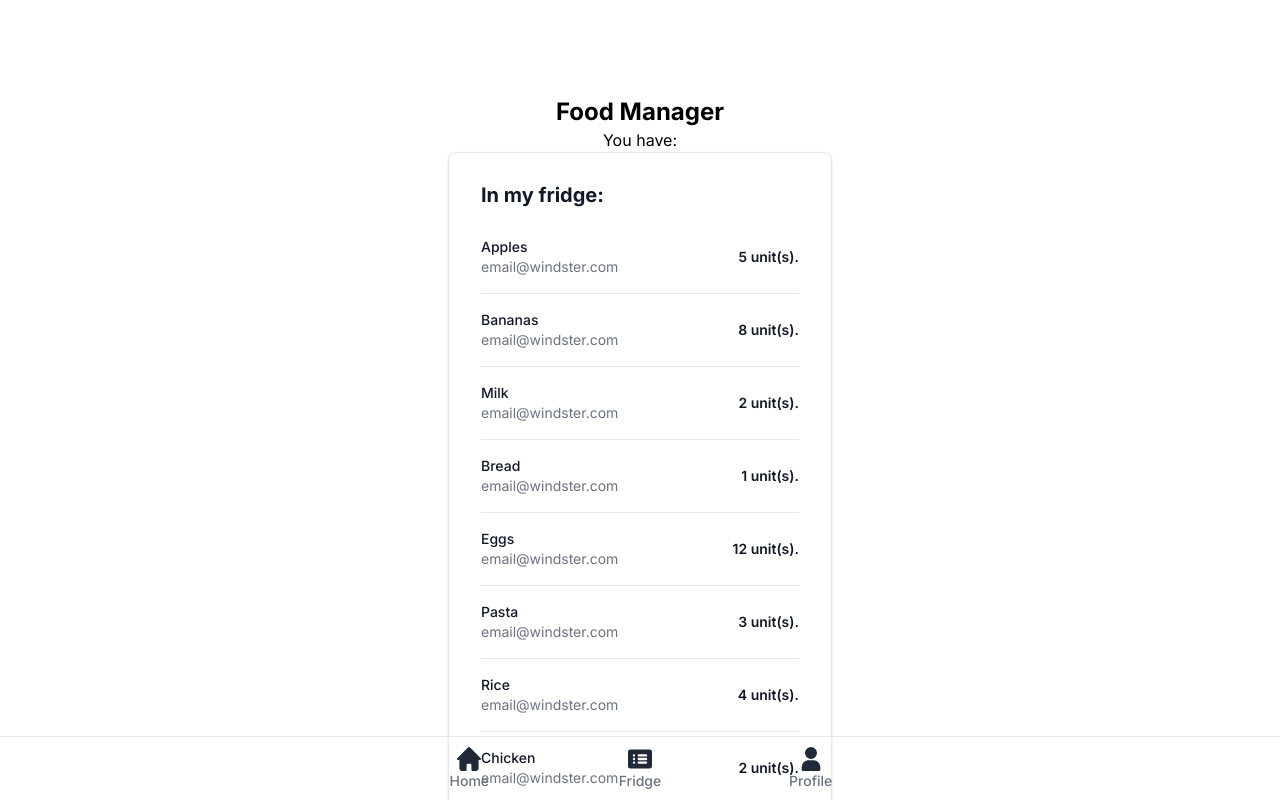
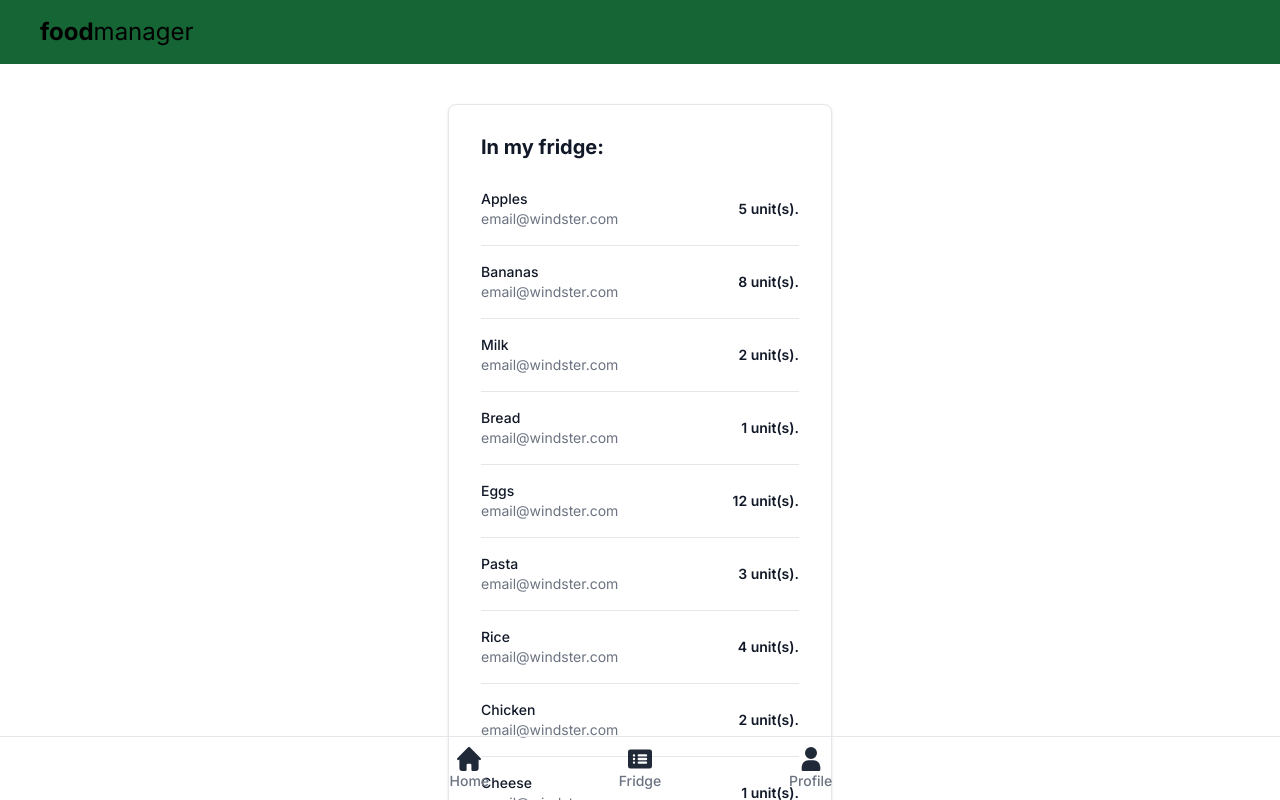
Before and after one commit to Start-Code-2023/food-manager-website, a Next.js app: page /fridge in a window 1280 px wide. Shown: the top 800 px of the page. Built offline with nearby package versions, Linux system fonts and the light colour scheme.

Commit message:
fix: styling of the page

```diff
--- a/app/(site)/fridge/page.tsx
+++ b/app/(site)/fridge/page.tsx
@@ -2,19 +2,22 @@ import ItemList from '@/components/itemList'
 import { demoItems } from '@/constants/demo_items'
 import Drawer from '@/components/drawer'
 
-export default function Home() {
+import NavBar from '@/components/nav'
+
+export default function FridgePage() {
 
 
   return (
-    <main className="flex min-h-screen flex-col items-center justify-between p-24 bg-white">
-        <h1 className="text-2xl font-bold">Food Manager</h1>
-        <h3>You have:</h3>
-
+    <>
+      <NavBar />
+      <main className="flex h-screen flex-col items-center p-24 pt-10 justify-between bg-white">
         <div>
           <ItemList items={demoItems} />
         </div>
 
         <Drawer />
-    </main>
+      </main>
+    </>
+
   )
 }
--- /dev/null
+++ b/components/nav.tsx
@@ -0,0 +1,8 @@
+export default function NavBar(){
+
+    return (
+        <div className="h-16 w-full flex justify-start items-center bg-green-800">
+            <span className="text-2xl inline-flex ml-10"><h1 className="font-bold">food</h1> manager</span>
+        </div>
+    )
+}
```
